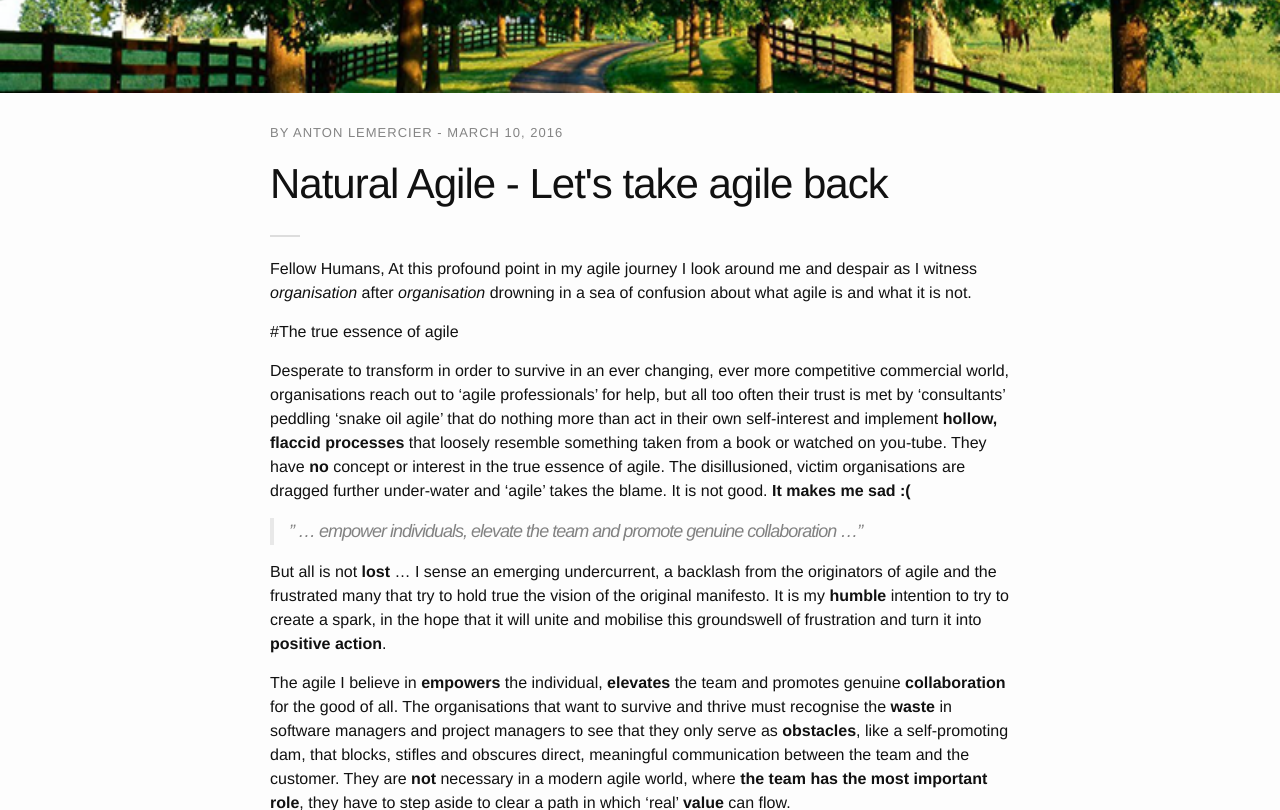
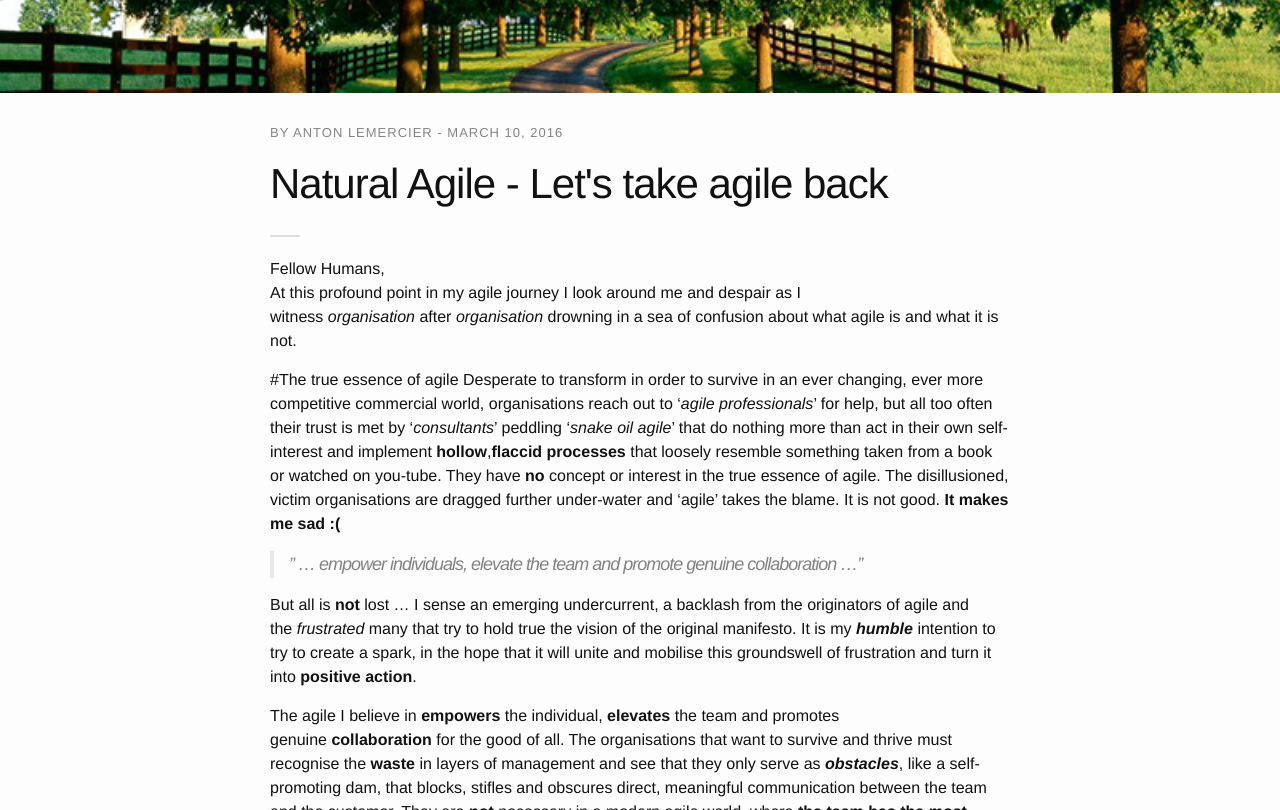
Before and after one commit to boyney123/peterborough.tech-community.co.uk, a Jekyll site: the page built from _posts/2016-03-10-natural-agile.markdown, in a window 1280 px wide and 1400 px high, scrolled down 369 px. Shown: the top 810 px of the window. Built offline with Jekyll 4.4.1, drawn with Linux system fonts in a browser that asks for light colours; nearby versions of some CDN libraries; comment, search, counter and statistics services are not loaded; some of the changed text lies outside the part shown; grey boxes are pictures that could not be loaded.

Commit message:
Added new blog post and updated antons post

```diff
--- a/_posts/2016-03-10-natural-agile.markdown
+++ b/_posts/2016-03-10-natural-agile.markdown
@@ -11,28 +11,26 @@
 ---
 
 Fellow Humans,
-At this profound point in my agile journey I look around me and despair as I witness *organisation* after *organisation* drowning in a sea of confusion about what agile is and what it is not.
+At this profound point in my agile journey I look around me and despair as I witness _organisation_ after _organisation_ drowning in a sea of confusion about what agile is and what it is not.
 
 #The true essence of agile
-
-Desperate to transform in order to survive in an ever changing, ever more competitive commercial world, organisations reach out to 'agile professionals' for help, but all too often their trust is met by 'consultants' peddling 'snake oil agile' that do nothing more than act in their own self-interest and implement **hollow, flaccid processes** that loosely resemble something taken from a book or watched on you-tube. They have **no** concept or interest in the true essence of agile. The disillusioned, victim organisations are dragged further under-water and 'agile' takes the blame. It is not good. **It makes me sad :(**
+Desperate to transform in order to survive in an ever changing, ever more competitive commercial world, organisations reach out to '_agile professionals_' for help, but all too often their trust is met by '_consultants_' peddling '_snake oil agile_' that do nothing more than act in their own self-interest and implement **hollow**,**flaccid** **processes** that loosely resemble something taken from a book or watched on you-tube. They have **no** concept or interest in the true essence of agile. The disillusioned, victim organisations are dragged further under-water and 'agile' takes the blame. It is not good. **It makes me sad :(**
 
 > " ... empower individuals, elevate the team and promote genuine collaboration  ..."
 
- But all is not **lost** … I sense an emerging undercurrent, a backlash from the originators of agile and the frustrated many that try to hold true the vision of the original manifesto. It is my **humble** intention to try to create a spark, in the hope that it will unite and mobilise this groundswell of frustration and turn it into **positive action**.
+But all is **not** lost … I sense an emerging undercurrent, a backlash from the originators of agile and the _frustrated_ many that try to hold true the vision of the original manifesto. It is my **_humble_ **intention to try to create a spark, in the hope that it will unite and mobilise this groundswell of frustration and turn it into **positive action**.
 
- The agile I believe in **empowers** the individual, **elevates** the team and promotes genuine **collaboration** for the good of all. The organisations that want to survive and thrive must recognise the **waste** in software managers and project managers to see that they only serve as **obstacles**, like a self-promoting dam, that blocks, stifles and obscures direct, meaningful communication between the team and the customer. They are **not** necessary in a modern agile world, where **the team has the most important role**, they have to step aside to clear a path in which 'real' **value** can flow.
+The agile I believe in **empowers** the individual, **elevates** the team and promotes genuine **collaboration** for the good of all. The organisations that want to survive and thrive must recognise the **waste** in layers of management and see that they only serve as **_obstacles_**, like a self-promoting dam, that blocks, stifles and obscures direct, meaningful communication between the team and the customer. They are **not** necessary in a modern agile world, where **the team has the most important role**, they have to step aside to clear a path in which 'real' **value** can flow.
 
 <img src='https://wallpaperscraft.com/image/sky_blue_white_clouds_tenderness_4937_602x339.jpg' style='width:100%'/>
 
 #The birth of a new movement
-I would like to start a new movement. This movement will be known as **'Natural Agile'** as I have come to believe with all my heart, that we are agile from birth and it is the most natural part of our daily existence. **Natural Agile**, because I believe that we must align our approach to software development to take advantage of our **instinctive** and **innate abilities**, as we stand on the shoulders of the great thought leaders that gave birth to the original agile movement.
+I would like to start a new movement. This movement will be known as '**Natural** **Agile**' as I have come to believe with _all my heart_, that we are agile from birth and it is the most natural part of our daily existence. **Natural** **Agile**, because I believe that we must align our approach to software development to take advantage of our **instinctive** and **innate** **abilities,** as we stand on the shoulders of the great thought leaders that gave birth to the original agile movement.
 
-Creating a well-defined **schism** will clearly differentiate the movement, maintaining **clarity** in an already crowded and confusing space.
+Creating a well-defined **schism** will clearly differentiate the movement, maintaining **clarity** in an already crowded and confusing space.
 
-In the true **spirit** of agile I have no idea where this journey is going to go, but I have enough passion to take that first scary step, **even if I fail**.
+In the true **spirit** of agile I have no idea where this journey is going to go, but I have enough passion to take that first scary step, **even if I fail**.
 
-*At this moment, I feel as though I am lighting a candle in the dark and with a shaking hand raising it slowly to see if there is anyone else in the darkness with me, in the hope that we can join forces and unite behind this cause.*
+_At this moment, I feel as though I am lighting a candle in the dark and with a shaking hand raising it slowly to see if there is anyone else in the darkness with me, in the hope that we can join forces and unite behind this cause._
 
-
-**I am reaching out to anyone that shares this view and cares enough to want to 'really' make a change, I ask you to share this message around the world so that together we can take agile back!**
+I am reaching out to anyone that shares this view and **cares** enough to want to 'really' make a change, I ask you to **share this message around the world** so that **together** we can **take agile back!**
```
Also changed, not shown: _posts/2016-03-10-automany-is-important.md (added, +62 -0 lines), 3 other files.
